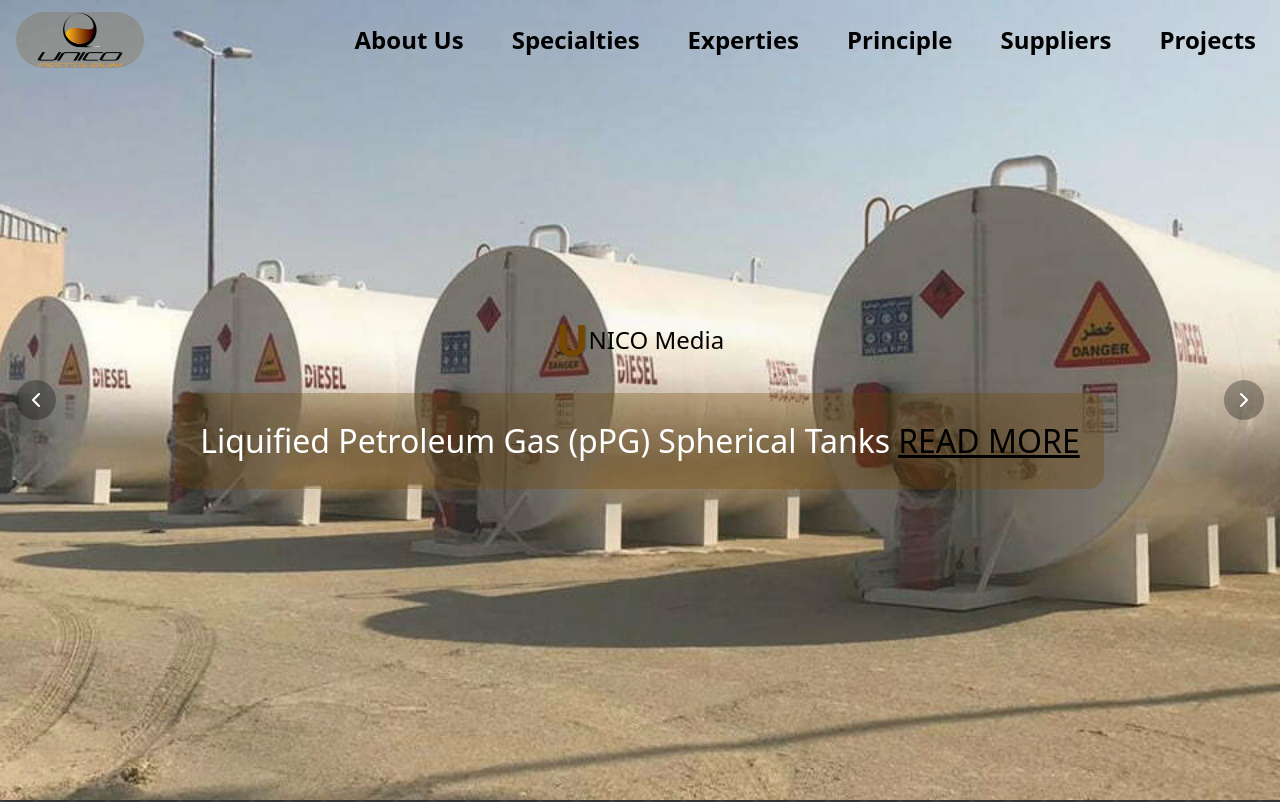
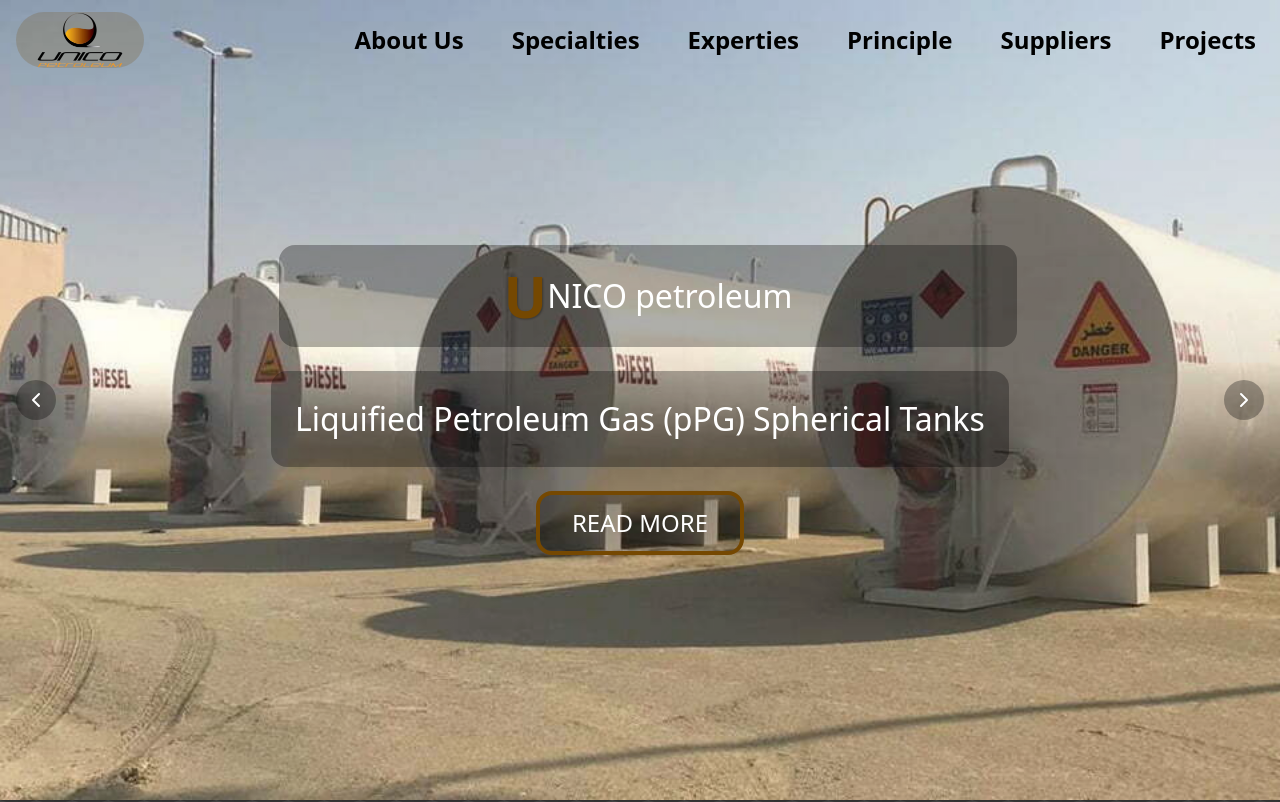
Before and after one commit to fatma-mohamed99/petroleum, a Next.js app: page / in a window 1280 px wide. Shown: the top 802 px of the page. Built offline with nearby package versions, Linux system fonts and the light colour scheme.

Commit message:
hero-section

```diff
--- a/src/components/fixedComponents/NavBar.tsx
+++ b/src/components/fixedComponents/NavBar.tsx
@@ -51,7 +51,7 @@
                     <div className="lg:hidden">
                         <button
                             onClick={() => setIsMenuOpen(!isMenuOpen)}
-                            className="text-main focus:outline-none cursor-pointer"
+                            className="text-main  cursor-pointer"
                         >
                             <Menu size={24} />
                         </button>
--- a/src/components/home-component/hero-section/Hero.tsx
+++ b/src/components/home-component/hero-section/Hero.tsx
@@ -5,23 +5,18 @@
 import { ChevronLeft, ChevronRight } from 'lucide-react';
 import Navbar from '@/components/fixedComponents/NavBar';
 import HeroContent from './HeroContent';
+import { carouselImages } from '@/consts/media';
 
-interface CarouselImage {
-    id: number;
-    src: string;
-    alt: string;
-    title: string;
-}
+// interface CarouselImage {
+//     id: number;
+//     src: string;
+//     alt: string;
+//     title: string;
+// }
 
 const HeroCarousel: React.FC = () => {
     const [currentImageIndex, setCurrentImageIndex] = useState<number>(0);
 
-    const carouselImages: CarouselImage[] = [
-        { id: 1, src: '/images/hero-img/slider1.webp', alt: 'Coastal view ', title: "Liquified Petroleum Gas (LPG) Spherical Tanks" },
-        { id: 2, src: '/images/hero-img/slider2.jpg', alt: 'Coastal view', title: "Liquified Petroleum Gas (pPG) Spherical Tanks" },
-        { id: 3, src: '/images/hero-img/slider4.jpg', alt: 'Coastal view', title: "Liquified Petroleum Gas (ppp) Spherical Tanks" },
-
-    ];
 
 
     useEffect(() => {
@@ -79,13 +74,13 @@
             {/* #################################### */}
             <button
                 onClick={goToPrevious}
-                className="absolute left-4 top-1/2 -translate-y-1/2 text-white p-2 rounded-full bg-black/30 hover:bg-main cursor-pointer transition-colors"
+                className="hidden md:block  absolute left-4  top-1/2 -translate-y-1/2 text-white p-2 rounded-full bg-black/30 hover:bg-main cursor-pointer transition-colors"
             >
                 <ChevronLeft size={24} />
             </button>
             <button
                 onClick={goToNext}
-                className="absolute right-4 top-1/2 -translate-y-1/2 text-white p-2 rounded-full bg-black/30 hover:bg-main cursor-pointer transition-colors"
+                className="hidden md:block absolute right-4 top-1/2 -translate-y-1/2 text-white p-2 rounded-full bg-black/30 hover:bg-main cursor-pointer transition-colors"
             >
                 <ChevronRight size={24} />
             </button>
--- a/src/components/home-component/hero-section/HeroContent.tsx
+++ b/src/components/home-component/hero-section/HeroContent.tsx
@@ -6,22 +6,22 @@
 export default function HeroContent({ title }: HeroContentProps) {
     return (
 
-        <div className="absolute inset-0 flex flex-col items-center justify-center   ">
-            <div className="flex flex-col sm:flex-row justify-center gap-4">
+        <div className="absolute inset-0 flex flex-col items-center justify-center p-5  ">
+            <div className=" max-w-xl  lg:max-w-5xl text-center  font-medium text-white ">
                 <p
-                    className=" text-lg md:text-2xl mb-6 w-full
-             text-center U-fromUnico mx-2 flex items-center justify-center"
+                    className="bg-black/30 rounded-2xl p-2 md:text-header-md text-header-sm mb-6 w-full
+             text-center U-fromUnico mx-2 flex items-center justify-center font-medium "
                 >
-                    NICO Media
+                    NICO petroleum
                 </p>
+                <h1 className=" md:text-header-md text-header-sm bg-black/30 rounded-2xl p-6  text-white   mb-6">{title}</h1>
 
-            </div>
-            <div className="flex gap-2 max-w-5xl text-center  font-medium bg-main/30 rounded-2xl p-6">
-                <h1 className=" md:text-header-md text-header-sm   text-white   ">{title}</h1>
-                <Link href="#" className="      text-header-md font-medium  text-black underline  transition-colors">
-                    READ MORE
-                </Link>
+                <div className="flex flex-col sm:flex-row justify-center gap-4">
+                    <Link href="#" className=" hover:tracking-wider border-4 border-main  rounded-2xl px-8 py-3 text-2xl font-medium bg-black/30 hover:bg-black/50 text-white  transition-colors">
+                        READ MORE
+                    </Link>
 
+                </div>
             </div>
         </div>
 
--- a/src/consts/media.ts
+++ b/src/consts/media.ts
@@ -28,3 +28,14 @@
 
   },
 ];
+
+// ################################hero-section ########################################
+
+
+
+export const carouselImages = [
+  { id: 1, src: '/images/hero-img/slider1.webp', alt: 'Coastal view ', title: "Liquified Petroleum Gas (LPG) Spherical Tanks" },
+  { id: 2, src: '/images/hero-img/slider2.jpg', alt: 'Coastal view', title: "Liquified Petroleum Gas (pPG) Spherical Tanks" },
+  { id: 3, src: '/images/hero-img/slider4.jpg', alt: 'Coastal view', title: "Liquified Petroleum Gas (ppp) Spherical Tanks" },
+
+];
```
Lines whose indentation alone changed are shown as unchanged.
